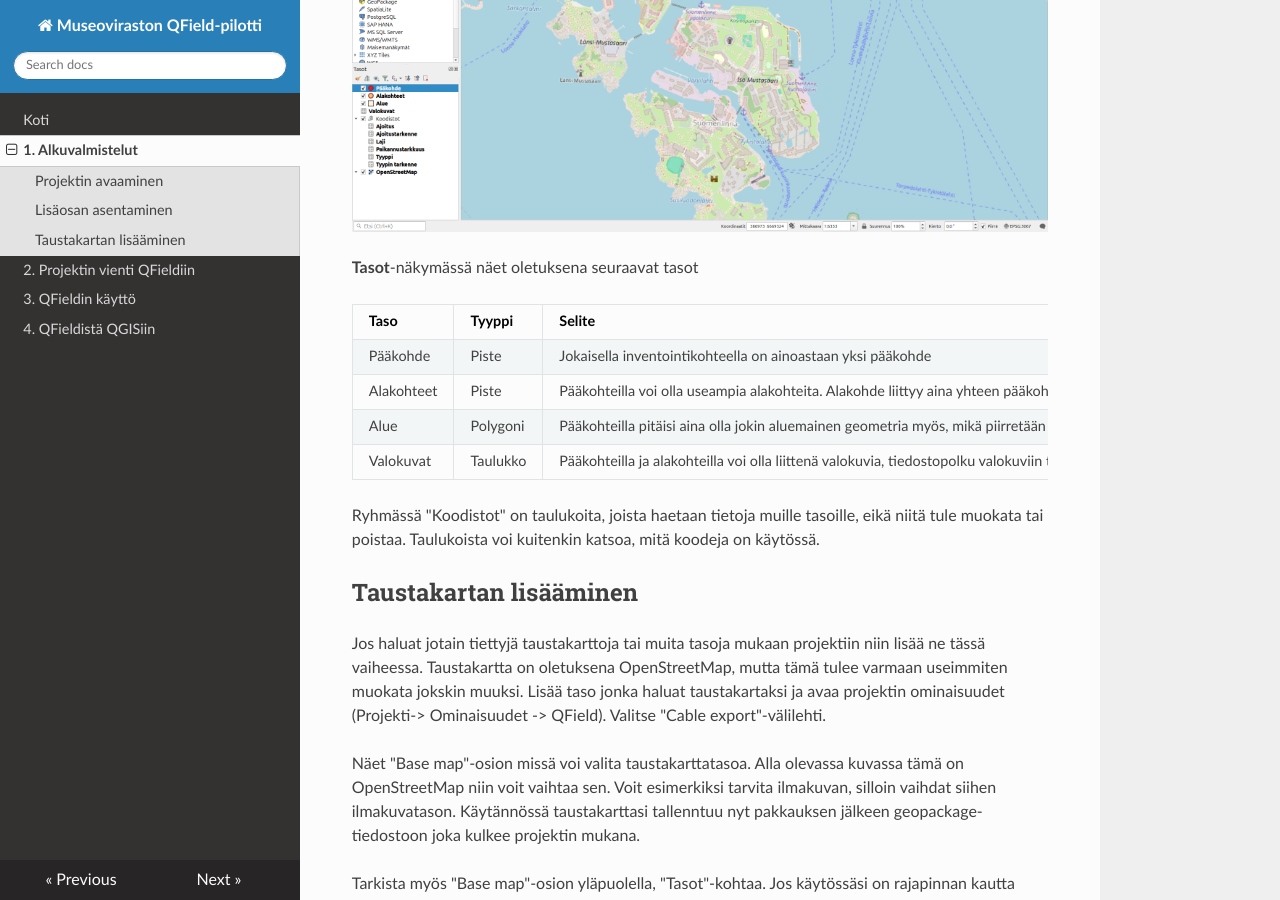
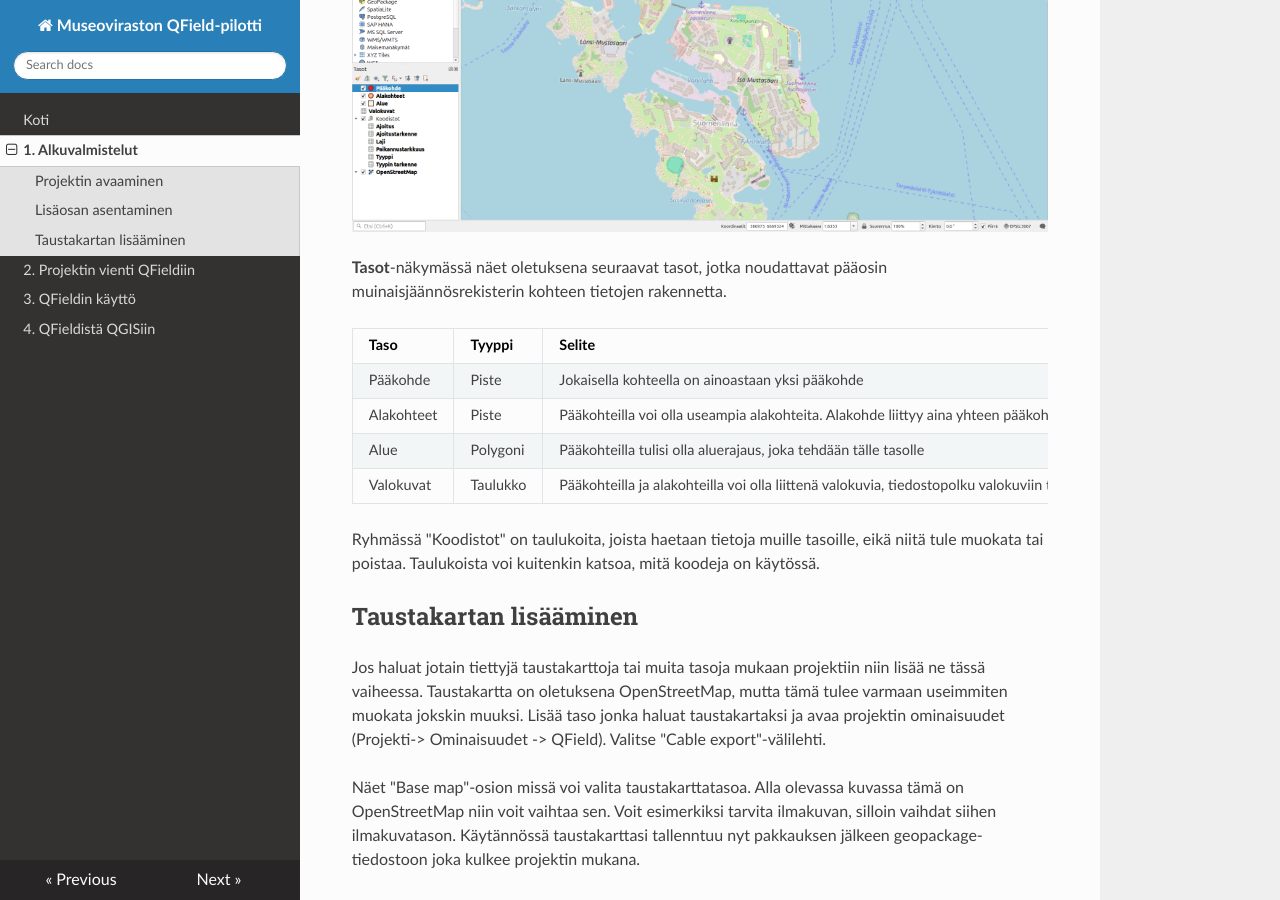
Before and after one commit to finnish-heritage-agency/museovirasto-qfield, an MkDocs documentation site: the page built from docs/1_alkuvalmistelut.md, in a window 1280 px wide and 900 px high, scrolled down 1591 px. Built offline with MkDocs 1.6.1, drawn with Linux system fonts in a browser that asks for light colours; nearby versions of some CDN libraries.

Commit message:
Update 1_alkuvalmistelut.md

```diff
--- a/docs/1_alkuvalmistelut.md
+++ b/docs/1_alkuvalmistelut.md
@@ -22,13 +22,13 @@
 
 ![QGIS-projekti](img/projektinakyma.png)
 
-**Tasot**-näkymässä näet oletuksena seuraavat tasot
+**Tasot**-näkymässä näet oletuksena seuraavat tasot, jotka noudattavat pääosin muinaisjäännösrekisterin kohteen tietojen rakennetta.
 
 | Taso | Tyyppi | Selite |
 |----------|----------|----------|
-| Pääkohde| Piste| Jokaisella inventointikohteella on ainoastaan yksi pääkohde|
+| Pääkohde| Piste| Jokaisella kohteella on ainoastaan yksi pääkohde|
 | Alakohteet | Piste| Pääkohteilla voi olla useampia alakohteita. Alakohde liittyy aina yhteen pääkohteeseen|
-| Alue | Polygoni| Pääkohteilla pitäisi aina olla jokin aluemainen geometria myös, mikä piirretään tälle tasolle|
+| Alue | Polygoni| Pääkohteilla tulisi olla aluerajaus, joka tehdään tälle tasolle|
 | Valokuvat| Taulukko| Pääkohteilla ja alakohteilla voi olla liittenä valokuvia, tiedostopolku valokuviin tallennetaan tähän taulukkoon|
 
 Ryhmässä "Koodistot" on taulukoita, joista haetaan tietoja muille tasoille, eikä niitä tule muokata tai poistaa. Taulukoista voi kuitenkin katsoa, mitä koodeja on käytössä.
```
